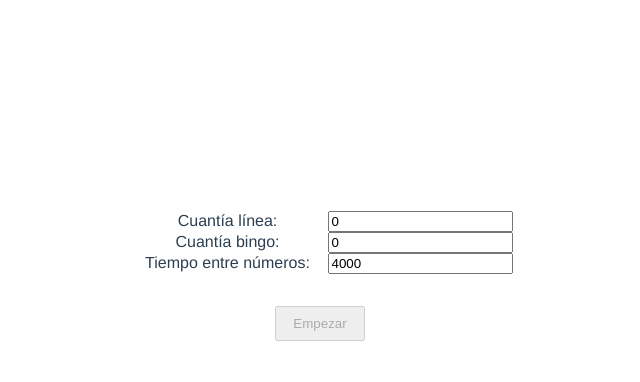
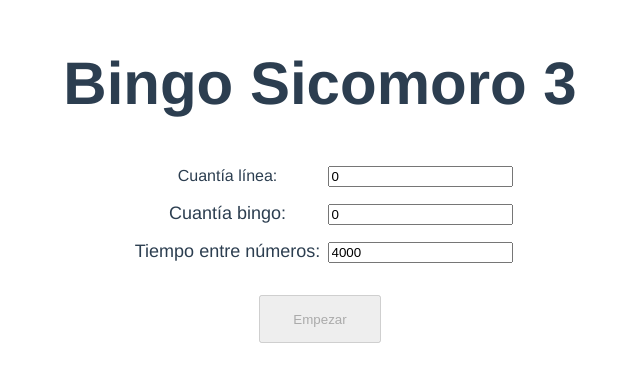
Before and after one commit to edu-aguilar/bingo, a Vue app: page / in a window 1280 px wide. Shown: the part 124-506 px from the top of the page, without its empty margins (320-960 px from the left). Built offline with nearby package versions, Linux system fonts and the light colour scheme.

Commit message:
feat(home): add styles

```diff
--- a/src/components/bingoSettings.vue
+++ b/src/components/bingoSettings.vue
@@ -1,15 +1,15 @@
 <template>
   <div class="bingo-settings-wrapper">
     <form class="bingo-settings-wrapper__form">
-      <div>
+      <div class="bingo-settings-wrapper__form__field">
         <label for="lineProfit">Cuantía línea: </label>
         <input id="lineProfit" type="number" v-model="lineProfit" />
       </div>
-      <div>
+      <div class="bingo-settings-wrapper__form__field">
         <label for="bingoProfit">Cuantía bingo: </label>
         <input id="bingoProfit" type="number" v-model="bingoProfit" />
       </div>
-      <div>
+      <div class="bingo-settings-wrapper__form__field">
         <label for="timing">Tiempo entre números: </label>
         <input id="timing" type="number" v-model="frequency" />
       </div>
@@ -58,10 +58,16 @@ export default {
       display: inline-block;
       width: 200px;
     }
+
+    &__field + &__field {
+      font-size: 18px;
+      margin-top: 1rem;
+    }
   }
   &__button {
     margin-top: 2rem;
-    padding: 0.5rem 1rem;
+    padding: 0.5rem 2rem;
+    min-height: 48px;
   }
 }
 </style>
--- a/src/views/Home.vue
+++ b/src/views/Home.vue
@@ -1,5 +1,6 @@
 <template>
   <div class="view home-view">
+    <h1 class="title">Bingo Sicomoro 3</h1>
     <bingo-settings @on-settings-selected="updateBingoSettings">
     </bingo-settings>
   </div>
@@ -40,5 +41,12 @@ export default {
   display: flex;
   align-items: center;
   justify-content: center;
+  flex-direction: column;
+
+  .title {
+    margin-top: -10rem;
+    margin-bottom: 3rem;
+    font-size: 60px;
+  }
 }
 </style>
```
